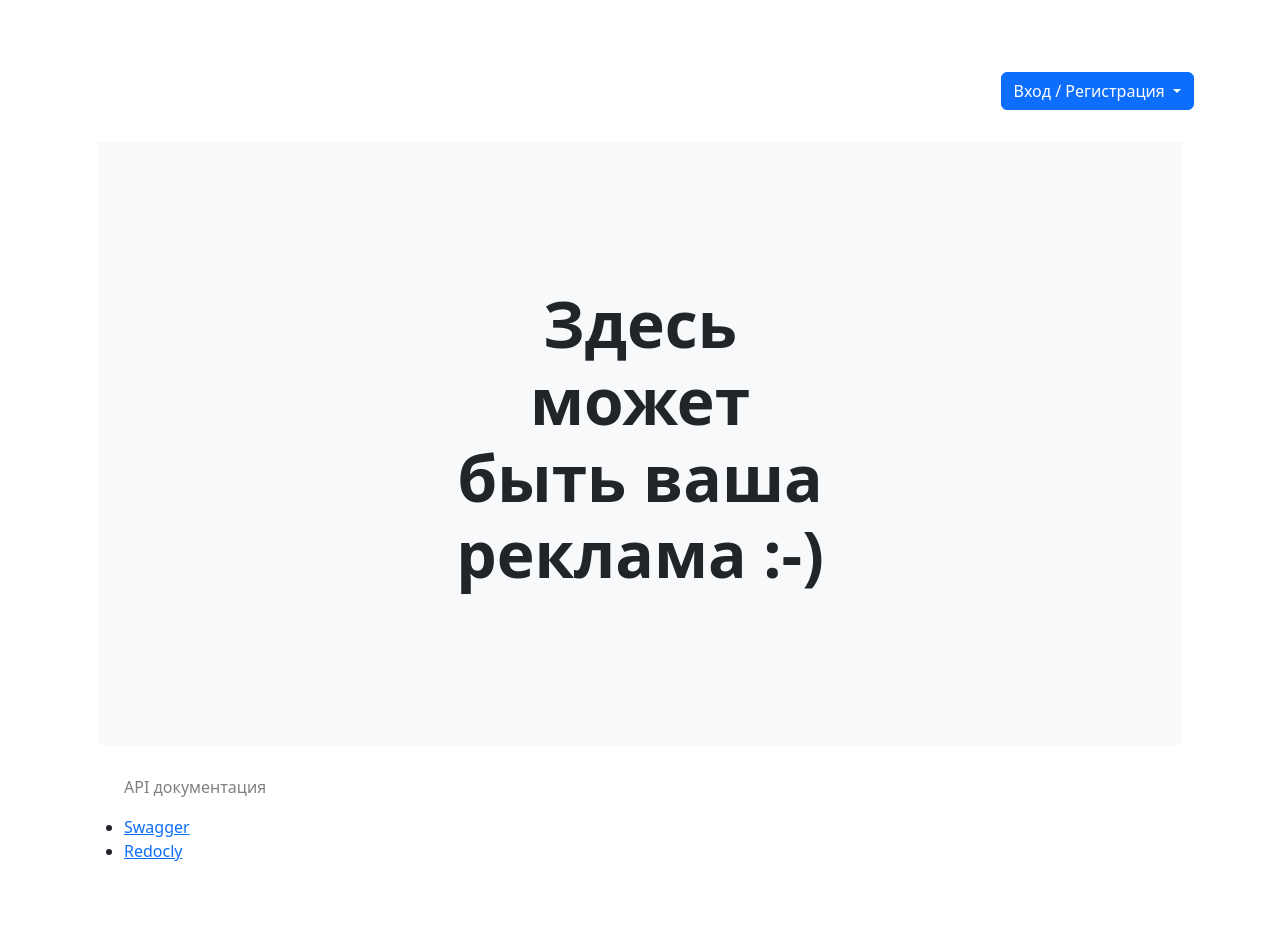
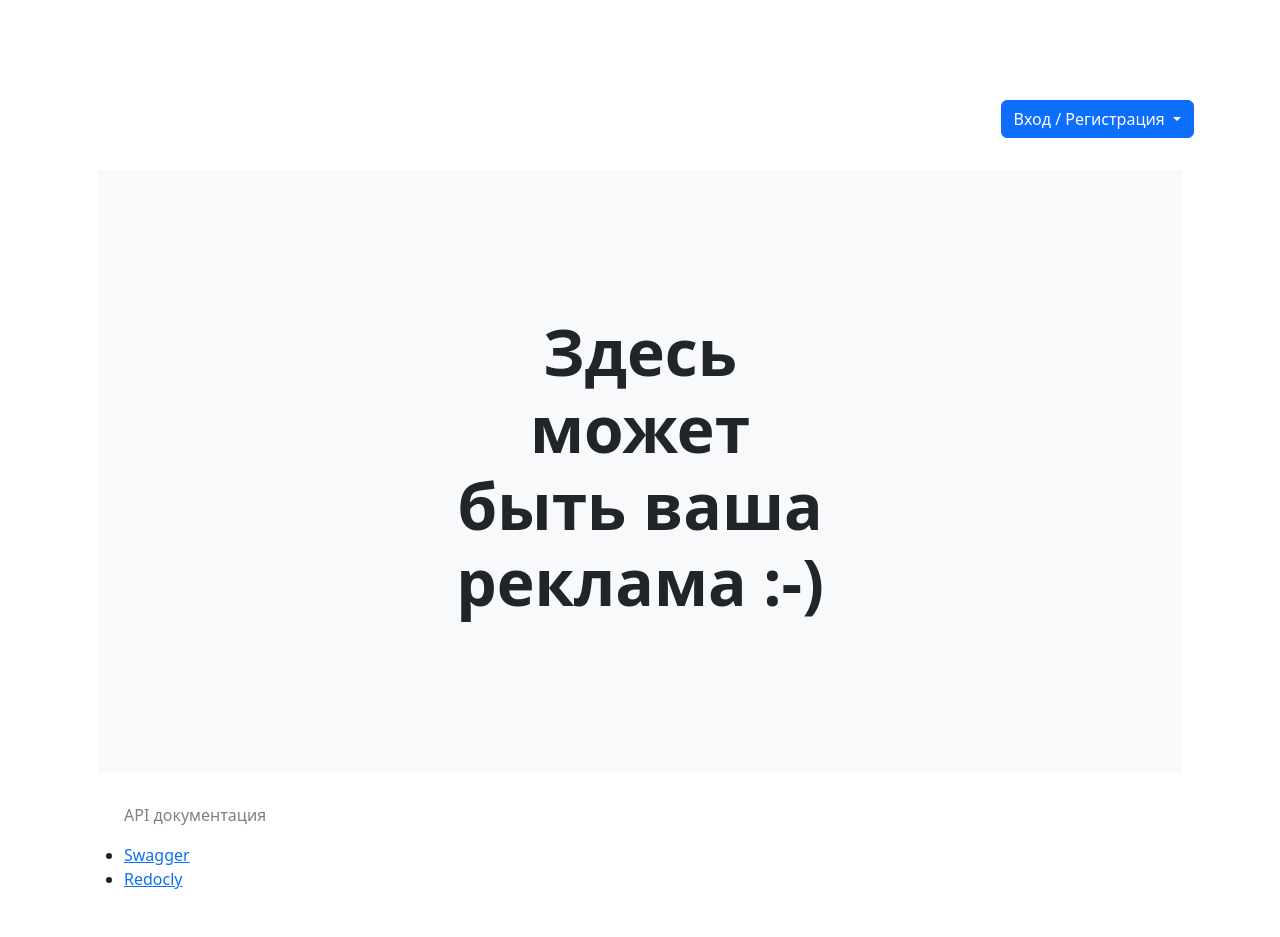
Before and after one commit to MiroshnikOFF/self-study, a Django app: template study/templates/study/home.html in a window 1280 px wide. Shown: the part 56-993 px from the top of the page. Before the commit the page ends 917 px from the top, so only its background shows below. Run offline with Django 4.2, Linux system fonts and the light colour scheme; the template is opened without the code that fills it, so the values that code supplies are empty; some libraries are stand-ins or nearby versions.

Commit message:
refactor templates

```diff
--- a/study/templates/study/base.html
+++ b/study/templates/study/base.html
@@ -22,8 +22,8 @@
             </div>
         </header>
 
-        <div class="row">
-            <div class="p-3">
+        <div class="row" style="margin: 30px">
+            {#            <div class="p-3">#}
             {% if user.is_authenticated %}
                 <a class="p-2 btn btn-outline-primary" href="{% url 'study:home' %}">Главная</a>
                 <a class="p-2 btn btn-outline-primary" href="{% url 'study:sections' %}">Разделы</a>
@@ -34,7 +34,7 @@
                 <a class="p-2 btn btn-outline-primary" href="{% url 'users:users_list' %}">Пользователи</a>
                 <a class="p-2 btn btn-outline-primary" href="{% url 'study:statistics' %}">Статистика</a>
             {% endif %}
-            </div>
+            {#            </div>#}
         </div>
 
         <div class="row">
```
Lines whose indentation alone changed are shown as unchanged.
